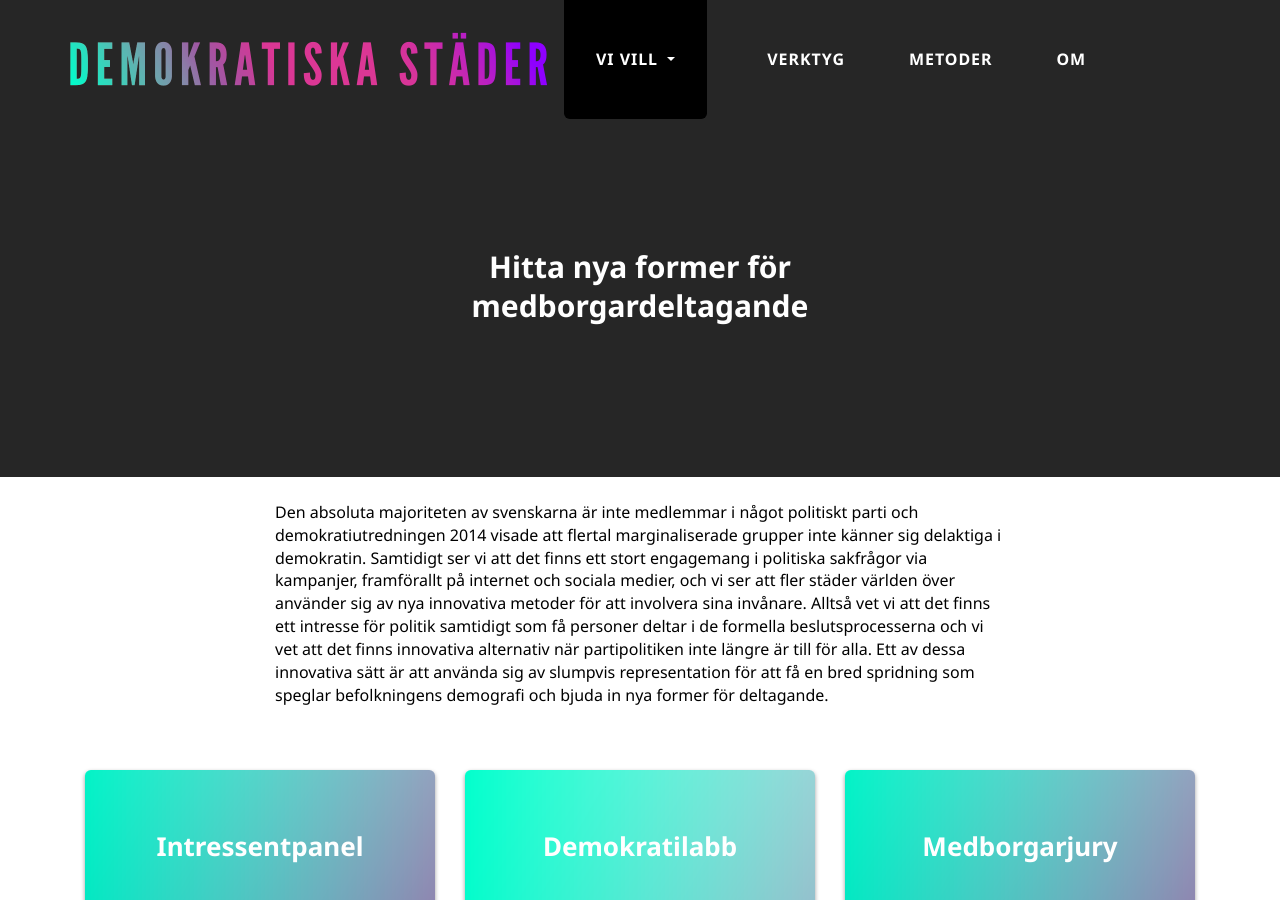
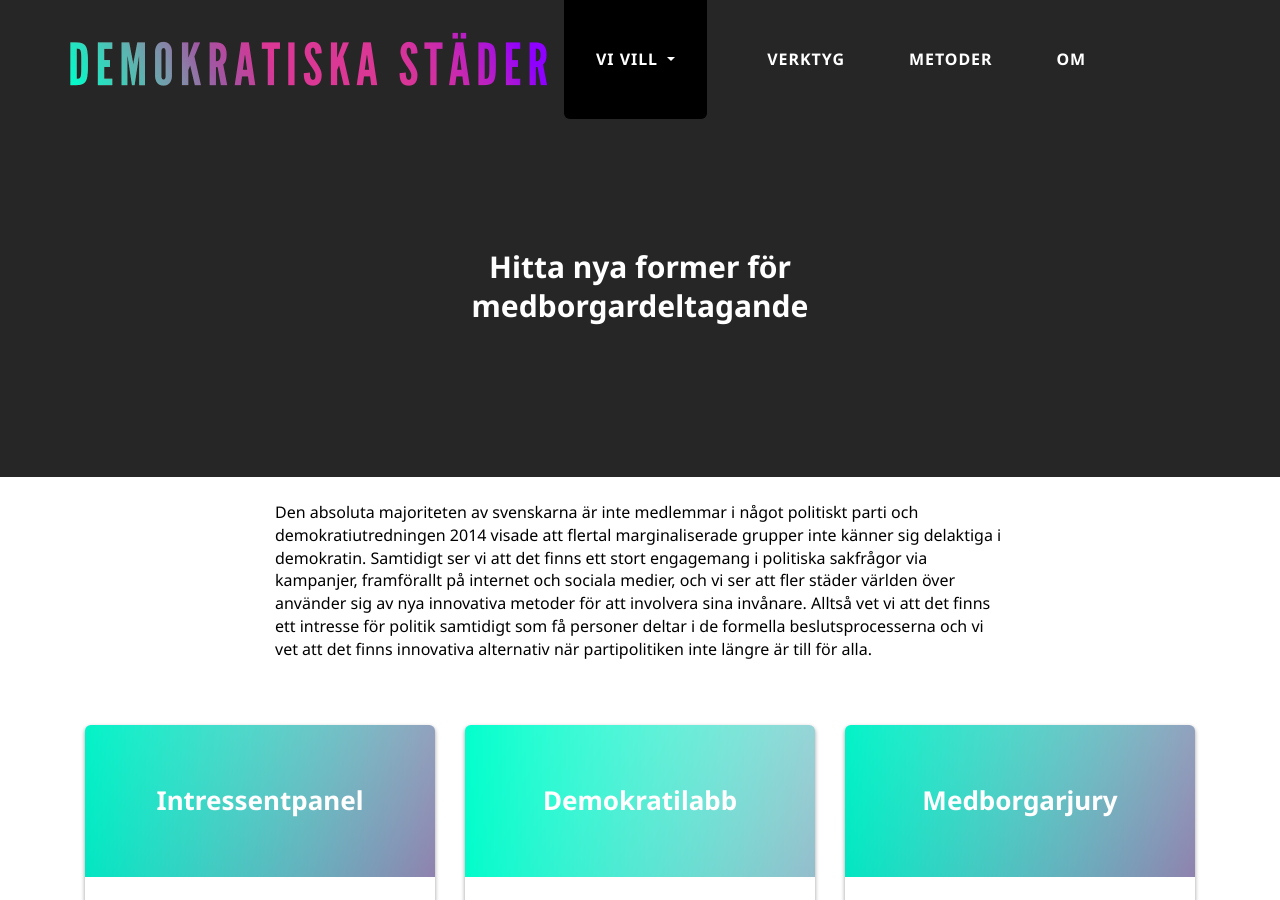
Before and after one commit to digidemlab/demokratiskastader, a Jekyll site: the page built from _themes/nya-former-deltagande.md, in a window 1280 px wide and 900 px high. Built offline with Jekyll 4.4.1, drawn with Linux system fonts in a browser that asks for light colours.

Commit message:
Updated Nya Former Deltagande

```diff
--- a/_themes/nya-former-deltagande.md
+++ b/_themes/nya-former-deltagande.md
@@ -3,4 +3,4 @@ title: Hitta nya former för medborgardeltagande
 ref: deltagande
 ---
 
-Den absoluta majoriteten av svenskarna är inte medlemmar i något politiskt parti och demokratiutredningen 2014 visade att flertal marginaliserade grupper inte känner sig delaktiga i demokratin. Samtidigt ser vi att det finns ett stort engagemang i politiska sakfrågor via kampanjer, framförallt på internet och sociala medier, och vi ser att fler städer världen över använder sig av nya innovativa metoder för att involvera sina invånare. Alltså vet vi att det finns ett intresse för politik samtidigt som få personer deltar i de formella beslutsprocesserna och vi vet att det finns innovativa alternativ när partipolitiken inte längre är till för alla. Ett av dessa innovativa sätt är att använda sig av slumpvis representation för att få en bred spridning som speglar befolkningens demografi och bjuda in nya former för deltagande.
+Den absoluta majoriteten av svenskarna är inte medlemmar i något politiskt parti och demokratiutredningen 2014 visade att flertal marginaliserade grupper inte känner sig delaktiga i demokratin. Samtidigt ser vi att det finns ett stort engagemang i politiska sakfrågor via kampanjer, framförallt på internet och sociala medier, och vi ser att fler städer världen över använder sig av nya innovativa metoder för att involvera sina invånare. Alltså vet vi att det finns ett intresse för politik samtidigt som få personer deltar i de formella beslutsprocesserna och vi vet att det finns innovativa alternativ när partipolitiken inte längre är till för alla.
```
